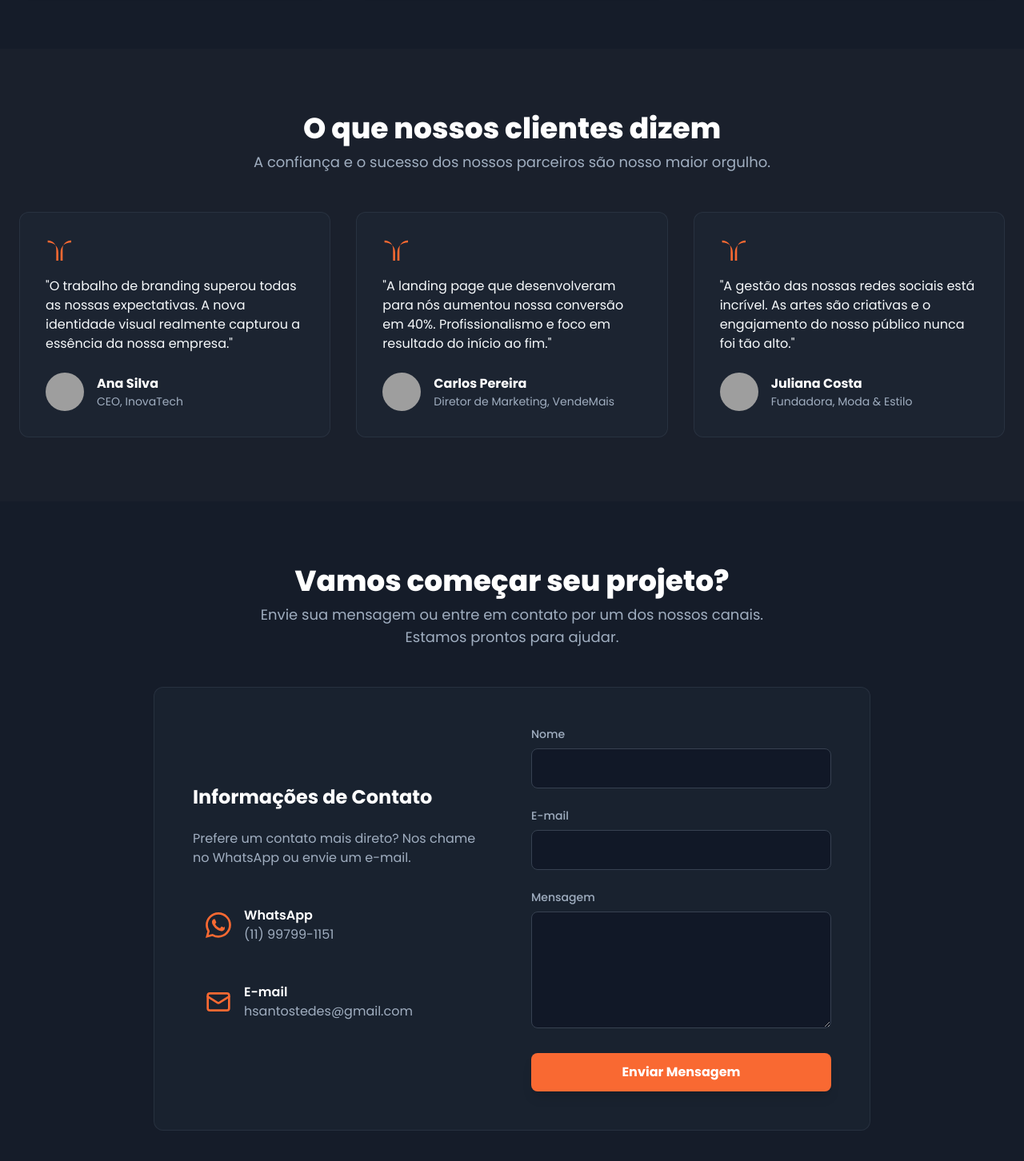
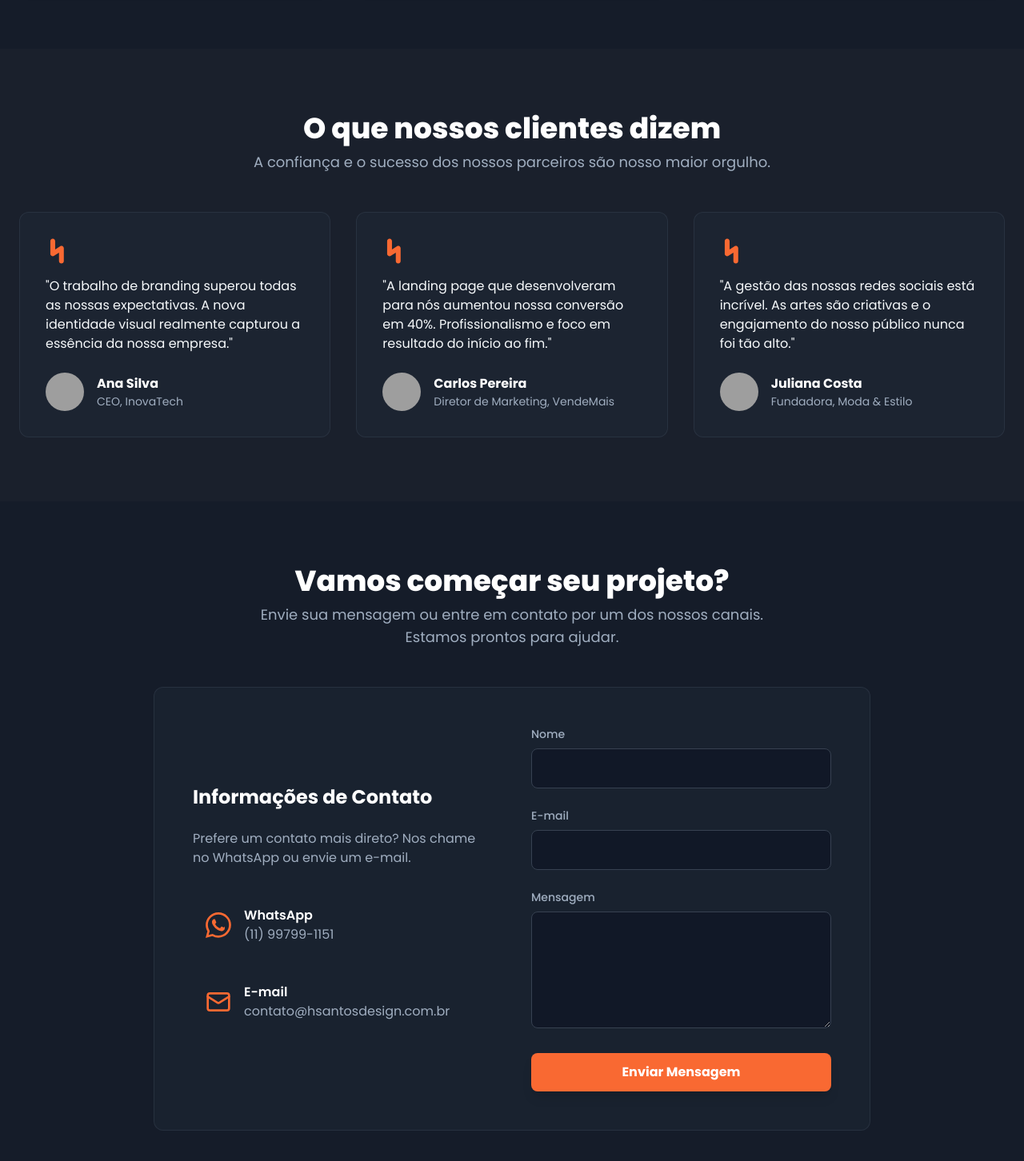
Before and after one commit to WhoHenriqueSantos/LP-HSANTOS, a React (Vite) app: page / in a window 1280 px wide. Shown: the part 2076-3528 px from the top of the page at 80% size. Built offline with nearby package versions, Linux system fonts and the light colour scheme; grey boxes are pictures that could not be loaded.

Commit message:
Integrate email form functions

```diff
--- a/components/Contact.tsx
+++ b/components/Contact.tsx
@@ -7,13 +7,38 @@ const Contact: React.FC = () => {
     const [email, setEmail] = useState('');
     const [message, setMessage] = useState('');
     const [isSubmitted, setIsSubmitted] = useState(false);
+    const [isSubmitting, setIsSubmitting] = useState(false);
 
-    const handleSubmit = (e: FormEvent) => {
+    const handleSubmit = async (e: FormEvent) => {
         e.preventDefault();
-        // Here you would typically handle form submission, e.g., send to an API.
-        // For this demo, we'll just simulate a successful submission.
-        console.log({ name, email, message });
-        setIsSubmitted(true);
+        setIsSubmitting(true);
+        const form = e.target as HTMLFormElement;
+        const data = new FormData(form);
+
+        // ATENÇÃO: Substitua 'SEU_CODIGO_AQUI' pelo seu código de formulário do Formspree.
+        // Ex: https://formspree.io/f/abcdefgh -> o código é 'abcdefgh'
+        const formspreeId = 'xnnylzbl';
+
+        try {
+            const response = await fetch(`https://formspree.io/f/${formspreeId}`, {
+                method: 'POST',
+                body: data,
+                headers: { 'Accept': 'application/json' }
+            });
+
+            if (response.ok) {
+                setIsSubmitted(true);
+                setName('');
+                setEmail('');
+                setMessage('');
+            } else {
+                alert('Ocorreu um erro ao enviar a mensagem. Tente novamente.');
+            }
+        } catch (error) {
+            alert('Ocorreu um erro de conexão. Verifique sua internet e tente novamente.');
+        } finally {
+            setIsSubmitting(false);
+        }
     };
 
     return (
@@ -34,11 +59,11 @@ const Contact: React.FC = () => {
                                 <p className="text-brand-gray">(11) 99799-1151</p>
                             </div>
                         </a>
-                        <a href="mailto:hsantostedes@gmail.com" className="flex items-center space-x-4 p-4 rounded-lg hover:bg-gray-700/50 transition-colors duration-300 mt-4">
+                        <a href="mailto:contato@hsantosdesign.com.br" className="flex items-center space-x-4 p-4 rounded-lg hover:bg-gray-700/50 transition-colors duration-300 mt-4">
                             <MailIcon className="w-8 h-8 text-brand-orange" />
                             <div>
                                 <p className="font-semibold text-white">E-mail</p>
-                                <p className="text-brand-gray">hsantostedes@gmail.com</p>
+                                <p className="text-brand-gray">contato@hsantosdesign.com.br</p>
                             </div>
                         </a>
                     </div>
@@ -52,18 +77,18 @@ const Contact: React.FC = () => {
                             <form onSubmit={handleSubmit} className="space-y-6">
                                 <div>
                                     <label htmlFor="name" className="block text-sm font-medium text-brand-gray mb-2">Nome</label>
-                                    <input type="text" id="name" value={name} onChange={(e) => setName(e.target.value)} required className="w-full bg-gray-900 border border-gray-700 rounded-lg px-4 py-3 text-white focus:outline-none focus:ring-2 focus:ring-brand-orange" />
+                                    <input type="text" id="name" name="name" value={name} onChange={(e) => setName(e.target.value)} required className="w-full bg-gray-900 border border-gray-700 rounded-lg px-4 py-3 text-white focus:outline-none focus:ring-2 focus:ring-brand-orange" />
                                 </div>
                                 <div>
                                     <label htmlFor="email" className="block text-sm font-medium text-brand-gray mb-2">E-mail</label>
-                                    <input type="email" id="email" value={email} onChange={(e) => setEmail(e.target.value)} required className="w-full bg-gray-900 border border-gray-700 rounded-lg px-4 py-3 text-white focus:outline-none focus:ring-2 focus:ring-brand-orange" />
+                                    <input type="email" id="email" name="email" value={email} onChange={(e) => setEmail(e.target.value)} required className="w-full bg-gray-900 border border-gray-700 rounded-lg px-4 py-3 text-white focus:outline-none focus:ring-2 focus:ring-brand-orange" />
                                 </div>
                                 <div>
                                     <label htmlFor="message" className="block text-sm font-medium text-brand-gray mb-2">Mensagem</label>
-                                    <textarea id="message" value={message} onChange={(e) => setMessage(e.target.value)} required rows={5} className="w-full bg-gray-900 border border-gray-700 rounded-lg px-4 py-3 text-white focus:outline-none focus:ring-2 focus:ring-brand-orange"></textarea>
+                                    <textarea id="message" name="message" value={message} onChange={(e) => setMessage(e.target.value)} required rows={5} className="w-full bg-gray-900 border border-gray-700 rounded-lg px-4 py-3 text-white focus:outline-none focus:ring-2 focus:ring-brand-orange"></textarea>
                                 </div>
-                                <button type="submit" className="w-full bg-brand-orange text-white font-bold py-3 px-6 rounded-lg shadow-lg hover:bg-opacity-90 transition-all duration-300 transform hover:scale-[1.02]">
-                                    Enviar Mensagem
+                                <button type="submit" disabled={isSubmitting} className="w-full bg-brand-orange text-white font-bold py-3 px-6 rounded-lg shadow-lg hover:bg-opacity-90 transition-all duration-300 transform hover:scale-[1.02] disabled:opacity-50 disabled:cursor-not-allowed">
+                                    {isSubmitting ? 'Enviando...' : 'Enviar Mensagem'}
                                 </button>
                             </form>
                         )}
--- a/components/Footer.tsx
+++ b/components/Footer.tsx
@@ -21,7 +21,7 @@ const Footer: React.FC = () => {
                         <a href="https://wa.me/5511997991151" target="_blank" rel="noopener noreferrer" aria-label="Whatsapp de HSANTOS DESIGN" className="text-brand-gray hover:text-brand-orange transition-colors duration-300">
                             <WhatsappIcon className="w-6 h-6" />
                         </a>
-                        <a href="mailto:hsantostedes@gmail.com" aria-label="Email de HSANTOS DESIGN" className="text-brand-gray hover:text-brand-orange transition-colors duration-300">
+                        <a href="mailto:contato@hsantosdesign.com.br" aria-label="Email de HSANTOS DESIGN" className="text-brand-gray hover:text-brand-orange transition-colors duration-300">
                             <MailIcon className="w-6 h-6" />
                         </a>
                     </div>
--- a/components/Testimonials.tsx
+++ b/components/Testimonials.tsx
@@ -1,10 +1,10 @@
 
 import React from 'react';
-import { QuoteIcon } from './icons';
+import { HIcon } from './icons';
 
 const TestimonialCard: React.FC<{ quote: string; name: string; company: string; imageUrl: string }> = ({ quote, name, company, imageUrl }) => (
     <div className="bg-gray-800/50 p-8 rounded-xl border border-gray-700/50 flex flex-col items-start h-full">
-        <QuoteIcon className="w-8 h-8 text-brand-orange mb-4" />
+        <HIcon className="w-8 h-8 text-brand-orange mb-4" />
         <p className="text-brand-light flex-grow mb-6">"{quote}"</p>
         <div className="flex items-center mt-auto">
             <img src={imageUrl} alt={name} className="w-12 h-12 rounded-full object-cover mr-4" />
--- a/components/icons.tsx
+++ b/components/icons.tsx
@@ -51,8 +51,8 @@ export const CheckIcon: React.FC<IconProps> = ({ className }) => (
     </svg>
 );
 
-export const QuoteIcon: React.FC<IconProps> = ({ className }) => (
-    <svg className={className} xmlns="http://www.w3.org/2000/svg" width="24" height="24" viewBox="0 0 24 24" fill="currentColor">
-        <path d="M14.017 21v-7.391c0-5.704 3.731-9.57 9.983-9.609l.02-1.959c-5.232.237-8.026 3.41-8.026 8.391v10.568h-6v-10.568c0-4.981-2.793-8.153-8.026-8.391l.02 1.959c6.252.039 9.983 3.905 9.983 9.609v7.391h-6z"/>
+export const HIcon: React.FC<IconProps> = ({ className }) => (
+    <svg className={className} viewBox="390 30 350 540" fill="currentColor">
+        <path d="M497.03,265.07V89.03c0-24.06-18.94-51.03-51.03-51.03-28.18,0-51.03,22.84-51.03,51.03v268.87c0,3.96.45,7.82,1.31,11.52.09.38.18.76.27,1.13.1.37.21.75.3,1.13,1.31,4.57,3.28,9.05,5.96,13.28,15.05,23.83,46.57,30.93,70.4,15.88l3.72-2.35,100.56-63.55v176.04c0,28.18,22.84,51.03,51.03,51.03s51.03-22.84,51.03-51.03V242.1c0-3.96-.45-7.82-1.31-11.52-.09-.38-.18-.76-.27-1.13l-.3-1.13c-1.31-4.57-3.28-9.05-5.96-13.28-15.05-23.83-46.57-30.93-70.4-15.88l-104.28,65.89Z"/>
     </svg>
 );
```
